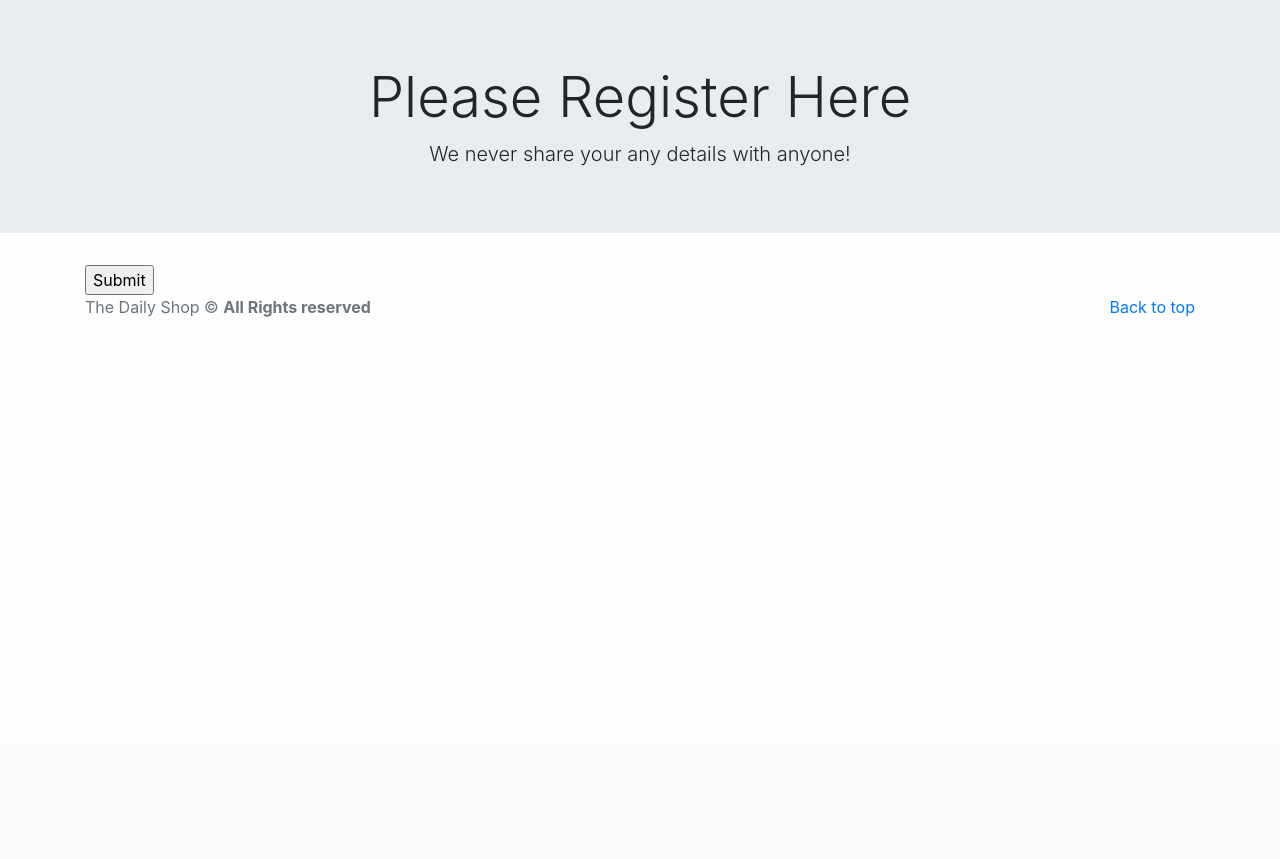
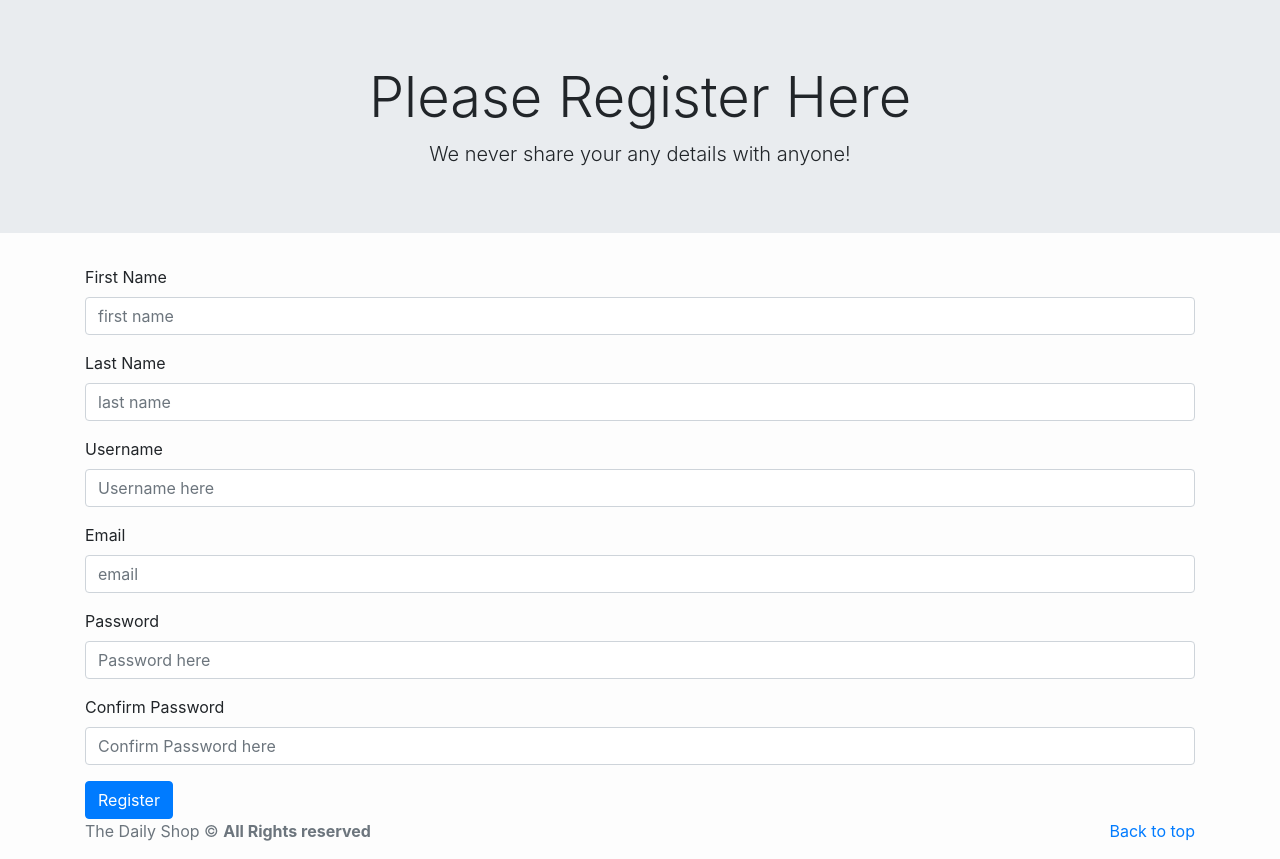
Before and after one commit to iamatul45/DBMS_project, a Django app: template products/templates/register.html in a window 1280 px wide. Shown: the part 56-915 px from the top of the page. Before the commit the page ends 373 px from the top, so only its background shows below. Run offline with Django 3.2, Linux system fonts and the light colour scheme; the template is opened without the code that fills it, so the values that code supplies are empty; some libraries are stand-ins or nearby versions.

Commit message:
register,login, and logout features added

```diff
--- a/products/templates/register.html
+++ b/products/templates/register.html
@@ -9,9 +9,41 @@
     </div>
 
     <div class="container">
-	  <form action = " " method = "post">
-        {% csrf_token %}
-        {{ form.as_p }}
-        <input type="submit" value="Submit">
-    </form>
+	    <form method = "post">
+      {% csrf_token %}
+             <div>
+              {% for message in messages %}
+              <div class="alert alert-danger">
+                <strong>Error!</strong> {{message}}
+              </div>
+              {% endfor %}
+            </div>
+            <div class="form-group">
+              <label for="">First Name</label>
+              <input type="text" name="first_name" id="" class="form-control" placeholder="first name" aria-describedby="helpId">
+            </div>
+            <div class="form-group">
+              <label for="">Last Name</label>
+              <input type="text" name="last_name" id="" class="form-control" placeholder="last name" aria-describedby="helpId">
+            </div>
+			      <div class="form-group">
+              <label for="">Username</label>
+              <input type="text" name="username" id="" class="form-control" placeholder="Username here" aria-describedby="helpId">
+            </div>
+            <div class="form-group">
+              <label for="">Email</label>
+              <input type="email" name="email" id="" class="form-control" placeholder="email" aria-describedby="helpId">
+            </div>
+            <div class="form-group">
+              <label for="">Password</label>
+              <input type="password" name="password1" id="" class="form-control" placeholder="Password here" aria-describedby="helpId">
+            </div>
+            <div class="form-group">
+              <label for="">Confirm Password</label>
+              <input type="password" name="password2" id="" class="form-control" placeholder="Confirm Password here" aria-describedby="helpId">
+            </div>
+            <input type="submit" value="Register" class="btn btn-primary"><br>
+		</div>
+    </div>
+
 {% endblock %}
--- a/products/urls.py
+++ b/products/urls.py
@@ -7,4 +7,7 @@ urlpatterns = [
     path('products/', views.index),
     path('login/',views.login),
     path('register/',views.register),
+    path('cart/',views.cart),
+    path('profile/',views.profile),
+    path('logout/',views.logout),
 ]
--- a/templates/base.html
+++ b/templates/base.html
@@ -25,12 +25,25 @@
           <li class="nav-item">
             <a class="nav-link" href="/products">Products</a>
           </li>
+          {% if user.is_authenticated %}
+          <li class="nav-item">
+            <a class="nav-link" href="/products/profile">Hi,{{user.first_name}}</a>
+          </li>
+          <li class="nav-item">
+            <a class="nav-link" href="/products/cart">Cart <span class="label label-danger">0</span></a>
+          </li>
+          <li class="nav-item">
+            <a class="nav-link" href="/products/logout">Logout</a>
+          </li>
+
+          {% else %}
           <li class="nav-item">
             <a class="nav-link" href="/products/register">Register</a>
           </li>
           <li class="nav-item">
             <a class="nav-link" href="/products/login">Login</a>
           </li>
+          {% endif %}
         </ul>
         <form class="form-inline my-2 my-lg-0">
           <input class="form-control mr-sm-2" type="search" placeholder="Search" aria-label="Search">
```
Also changed, not shown: products/templates/login.html (+12 -6 lines), products/templates/profile.html (added, +14 -0 lines), products/views.py (+40 -10 lines), products/templates/cart.html (added).
